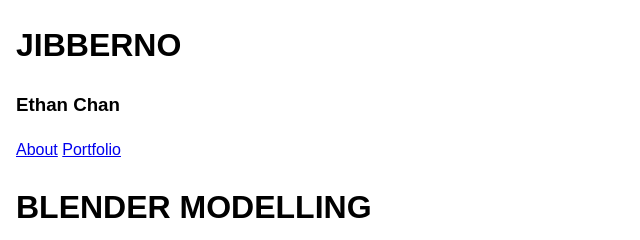
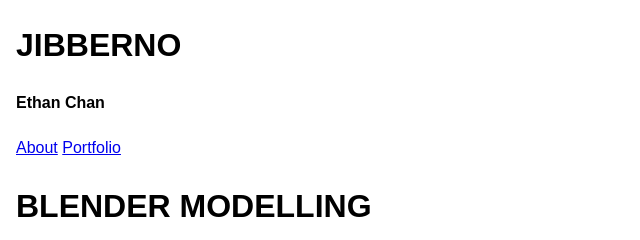
Before and after one commit to Jibberno/project1, a plain HTML site: page 3Dportfolio.html in a window 1280 px wide. Shown: the full height of the page, 0-640 px from the left. Drawn offline with Linux system fonts and the light colour scheme.

Commit message:
changed line30 h3 to h4

```diff
--- a/3Dportfolio.html
+++ b/3Dportfolio.html
@@ -27,7 +27,7 @@
 <body>
     <header>
         <h1>JIBBERNO</h1>
-        <h3>Ethan Chan</h3>
+        <h4>Ethan Chan</h4>
     </header>
     <nav>
       <a href="./about.html">About</a>
```
